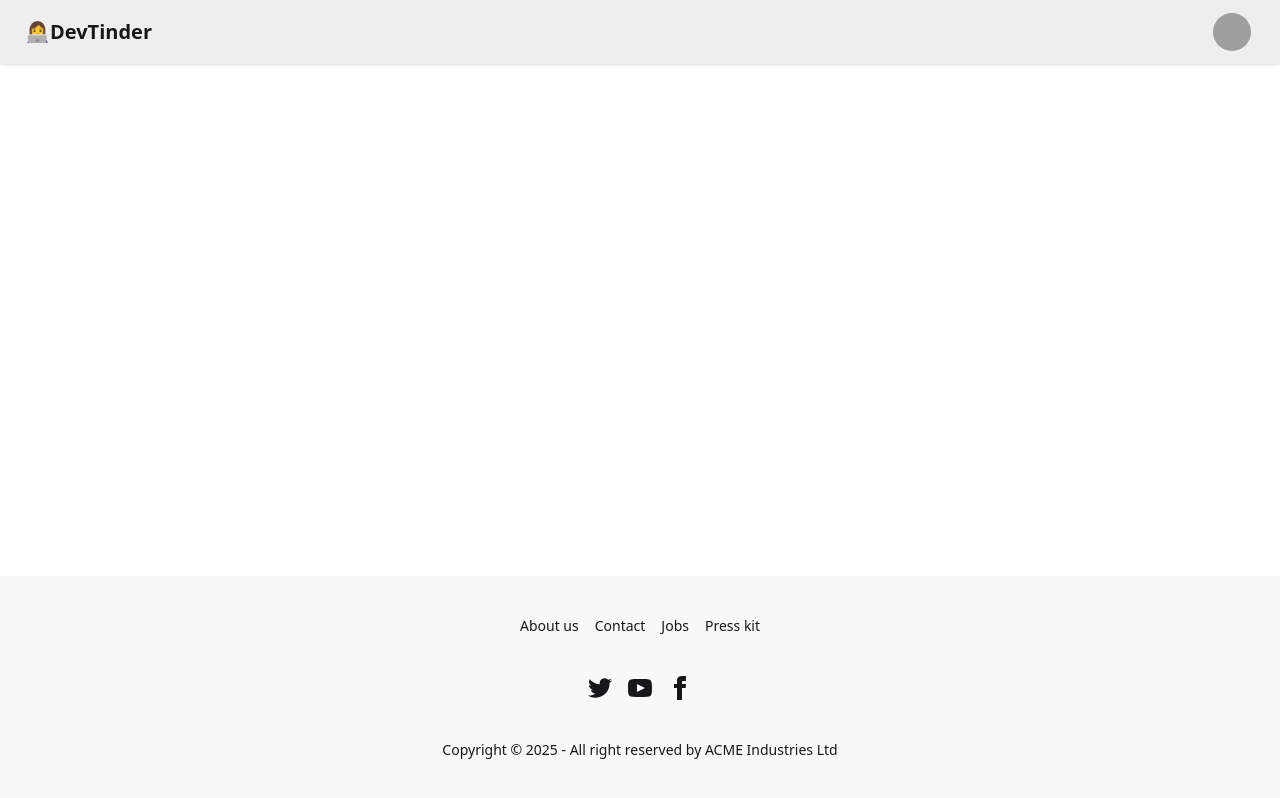
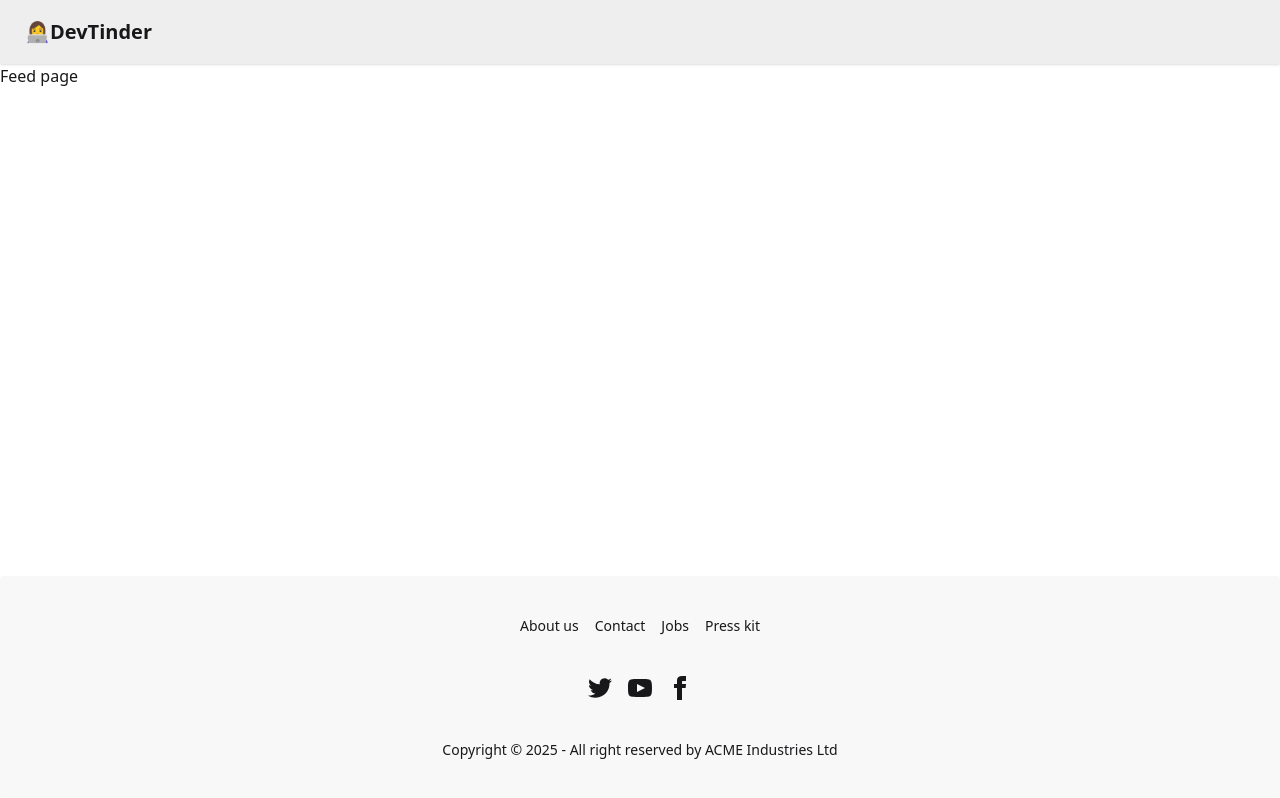
Before and after one commit to Aashishk878/DevTinder-UI, a React (Vite) app: page / in a window 1280 px wide. Built offline with nearby package versions, Linux system fonts and the light colour scheme; grey boxes are pictures that could not be loaded.

Commit message:
redux setup + login page

```diff
--- a/package.json
+++ b/package.json
@@ -10,10 +10,12 @@
     "preview": "vite preview"
   },
   "dependencies": {
+    "@reduxjs/toolkit": "^2.6.1",
     "@tailwindcss/vite": "^4.1.3",
     "axios": "^1.8.4",
     "react": "^19.0.0",
     "react-dom": "^19.0.0",
+    "react-redux": "^9.2.0",
     "react-router-dom": "^7.5.0",
     "tailwindcss": "^4.1.3"
   },
--- a/src/App.jsx
+++ b/src/App.jsx
@@ -1,16 +1,21 @@
 import { BrowserRouter, Routes, Route } from "react-router-dom";
 
-import NavBar from "./NavBar";
-import Body from "./Body";
-import Login from "./Login";
-import Profile from "./Profile";
+import NavBar from "./components/NavBar";
+import Body from "./components/Body";
+import Login from "./components/Login";
+import Profile from "./components/Profile";
+import { Provider } from "react-redux";
+import reduxStore from "./utils/reduxStore";
+import Feed from "./components/Feed";
 
 function App() {
   return (
     <>
+    <Provider store = {reduxStore}>
       <BrowserRouter basename = "/">
         <Routes>
           <Route path = "/" element = {<Body />}>
+            <Route path = "/" element = {<Feed />} />
             <Route path = "/login" element = {<Login />} />
             <Route path = "/profile" element = {<Profile />} />
           </Route>
@@ -20,6 +25,7 @@ function App() {
 
       </BrowserRouter>
       {/* <NavBar /> */}
+      </Provider>
     </>
   );
 }
--- a/src/NavBar.jsx
+++ /dev/null
@@ -1,47 +0,0 @@
-import React from 'react'
-
-const NavBar = () => {
-  return (
-    <div className="navbar bg-base-300 shadow-sm">
-        <div className="flex-1">
-          <a className="btn btn-ghost text-xl">👩‍💻DevTinder</a>
-        </div>
-        <div className="flex gap-2">
-
-          <div className="dropdown dropdown-end mx-5">
-            <div
-              tabIndex={0}
-              role="button"
-              className="btn btn-ghost btn-circle avatar"
-            >
-              <div className="w-10 rounded-full">
-                <img
-                  alt="Tailwind CSS Navbar component"
-                  src="https://img.daisyui.com/images/stock/photo-1534528741775-53994a69daeb.webp"
-                />
-              </div>
-            </div>
-            <ul
-              tabIndex={0}
-              className="menu menu-sm dropdown-content bg-base-100 rounded-box z-1 mt-3 w-52 p-2 shadow"
-            >
-              <li>
-                <a className="justify-between">
-                  Profile
-                  <span className="badge">New</span>
-                </a>
-              </li>
-              <li>
-                <a>Settings</a>
-              </li>
-              <li>
-                <a>Logout</a>
-              </li>
-            </ul>
-          </div>
-        </div>
-      </div>
-  )
-}
-
-export default NavBar;
--- /dev/null
+++ b/src/components/Feed.jsx
@@ -0,0 +1,11 @@
+import React from 'react'
+
+const Feed = () => {
+  return (
+    <div>
+      Feed page
+    </div>
+  )
+}
+
+export default Feed
--- a/src/Login.jsx
+++ b/src/components/Login.jsx
@@ -1,19 +1,30 @@
 import React, { useState } from 'react';
 import axios from 'axios';
+import { useDispatch } from 'react-redux';
+import { addUser } from '../utils/userSlice';
+import { useNavigate } from 'react-router-dom';
+import { BASE_URL } from '../utils/constants';
 
 const Login = () => {
 
     const [emailId, setEmailId] = useState("rahul@gmail.com");
     const [password, setPassword] = useState("mSd123@#");
+    const dispatch = useDispatch();
+    const navigate = useNavigate();
 
     const handleLogin = async () => {
         try{
-            const res = await axios.post("http://localhost:3000/login", {
+            const res = await axios.post(BASE_URL +"/login", {
             emailId,
             password,
             },
             {withCredentials : true}
         );
+
+        // console.log(res.data); //res.data contains the actual data i.e, user data which we sent through api in backend => store this data in redux store => useDispatch hook
+        dispatch(addUser(res.data));
+
+        return navigate("/");//navigate to this path after clicking login
         } catch(err) {
             console.error(err);
         }
--- /dev/null
+++ b/src/components/NavBar.jsx
@@ -0,0 +1,54 @@
+import React from 'react';
+import { useSelector } from 'react-redux';
+
+const NavBar = () => {
+  const user = useSelector(store => store.user);
+  // console.log(user);
+
+  return (
+    <div className="navbar bg-base-300 shadow-sm">
+      <div className="flex-1">
+        <a className="btn btn-ghost text-xl">👩‍💻DevTinder</a>
+      </div>
+      {user && (
+        <div className="flex gap-2 items-center">
+          <div className="bg-gradient-to-r from-blue-500 to-purple-600 rounded-2xl shadow-lg p-4 text-white max-w-md my-2">
+            <h2 className=" font-bold">Welcome back, {user.firstName} 👋</h2>
+          </div>
+          <div className="dropdown dropdown-end mx-5 flex">
+            {/* <p className='px-4'>Welcome, {user.firstName}</p> */}
+            <div
+              tabIndex={0}
+              role="button"
+              className="btn btn-ghost btn-circle avatar"
+            >
+              <div className="w-10 rounded-full">
+                <img alt="User-photo" src={user.photoUrl} />
+              </div>{' '}
+              {/*//&show the photo only when the user is logged in*/}
+            </div>
+            <ul
+              tabIndex={0}
+              className="menu menu-sm dropdown-content bg-base-100 rounded-box z-1 mt-14 w-52 p-2 shadow"
+            >
+              <li>
+                <a className="justify-between">
+                  Profile
+                  <span className="badge">New</span>
+                </a>
+              </li>
+              <li>
+                <a>Settings</a>
+              </li>
+              <li>
+                <a>Logout</a>
+              </li>
+            </ul>
+          </div>
+        </div>
+      )}
+    </div>
+  );
+};
+
+export default NavBar;
--- /dev/null
+++ b/src/utils/constants.js
@@ -0,0 +1 @@
+export const BASE_URL = "http://localhost:3000"
--- /dev/null
+++ b/src/utils/reduxStore.js
@@ -0,0 +1,10 @@
+import { configureStore } from "@reduxjs/toolkit";
+import userReducer from "./userSlice";
+
+const reduxStore = configureStore({
+    reducer: {
+        user: userReducer
+    },
+});
+
+export default reduxStore;
--- /dev/null
+++ b/src/utils/userSlice.js
@@ -0,0 +1,17 @@
+import { createSlice } from "@reduxjs/toolkit";
+
+const userSlice = createSlice({
+    name: "user",
+    initialState: null,
+    reducers: {
+        addUser: (state, action)=> {
+            return action.payload;
+        },
+        removeUser: (state, action)=> {
+            return null;
+        },
+    },
+});
+
+export const {addUser, removeUser} = userSlice.actions;
+export default userSlice.reducer;
```
Also changed, not shown: src/components/Body.jsx (renamed from src/Body.jsx), src/components/Footer.jsx (renamed from src/Footer.jsx), src/components/Profile.jsx (renamed from src/Profile.jsx), 1 other file (tests, documents, lock files or other folders).
